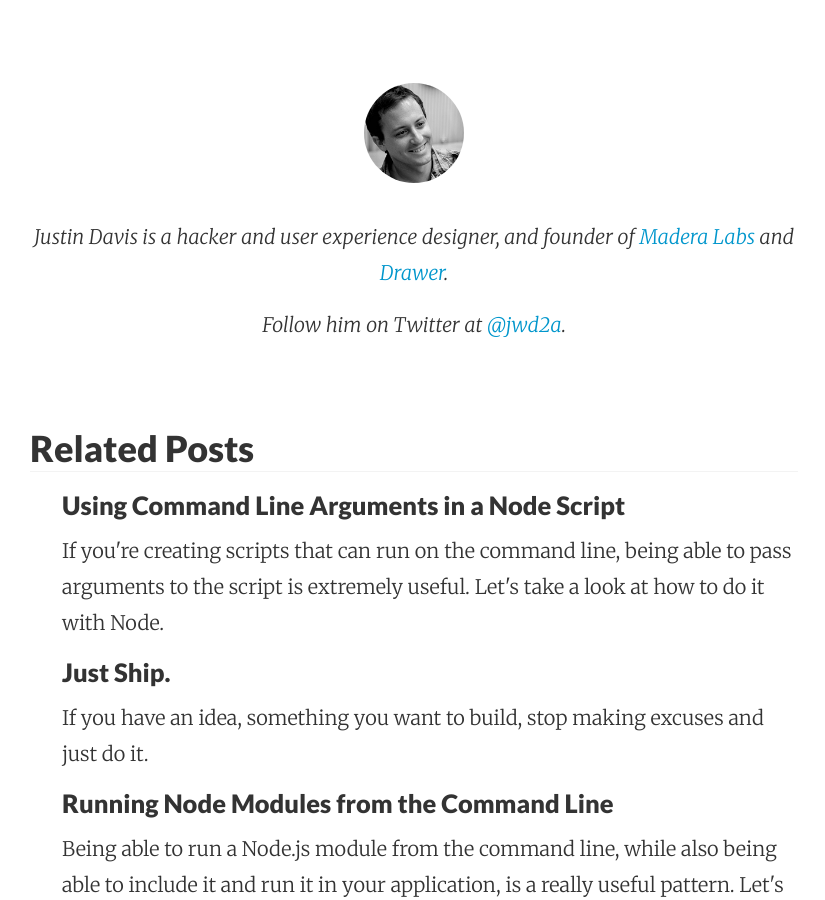
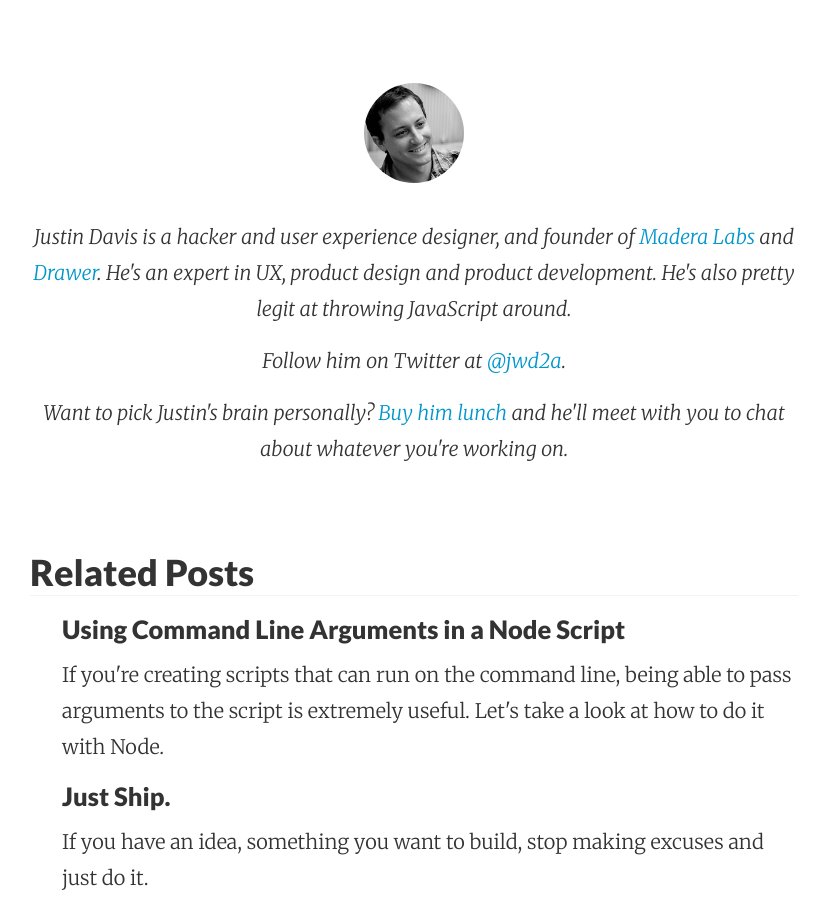
Before and after one commit to jwd2a/justindav.is, a Jekyll site: the page built from _posts/2014/2014-12-1-buy-me-lunch.md, in a window 1280 px wide and 900 px high, scrolled down 1507 px. Shown: the whole window, without its empty margins (226-1051 px from the left). Built offline with Jekyll 4.4.1, drawn with Linux system fonts in a browser that asks for light colours; nearby versions of some CDN libraries.

Commit message:
Added buy lunch to post footer

```diff
--- a/_includes/post_footer.html
+++ b/_includes/post_footer.html
@@ -1,9 +1,12 @@
 <div class="py2 post-footer">
   <img src="/images/avatar.jpg" alt="Justin Davis" class="avatar" />
   <p>
-    Justin Davis is a hacker and user experience designer, and founder of <a href="http://www.maderalabs.com">Madera Labs</a> and <a href="http://www.getdrawer.com">Drawer</a>.
+    Justin Davis is a hacker and user experience designer, and founder of <a href="http://www.maderalabs.com">Madera Labs</a> and <a href="http://www.getdrawer.com">Drawer</a>. He's an expert in UX, product design and product development. He's also pretty legit at throwing JavaScript around.
   </p>
   <p>
     Follow him on Twitter at <a href="http://www.twitter.com/jwd2a">@jwd2a</a>.
   </p>
+  <p>
+    Want to pick Justin's brain personally? <a href="http://letsdolunch.youcanbook.me">Buy him lunch</a> and he'll meet with you to chat about whatever you're working on.
+  </p>
 </div>
```
